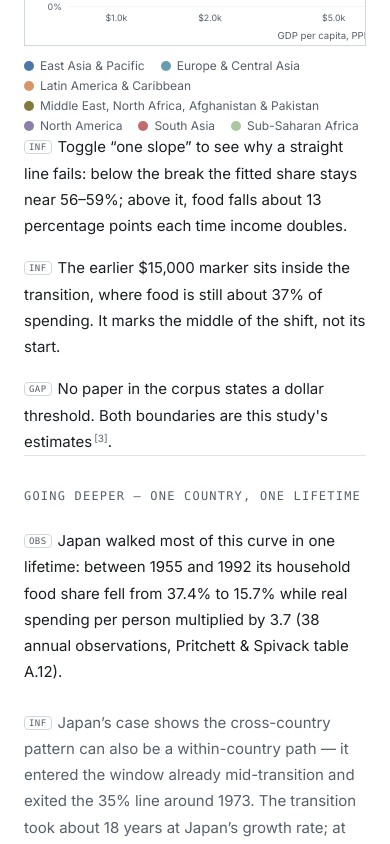
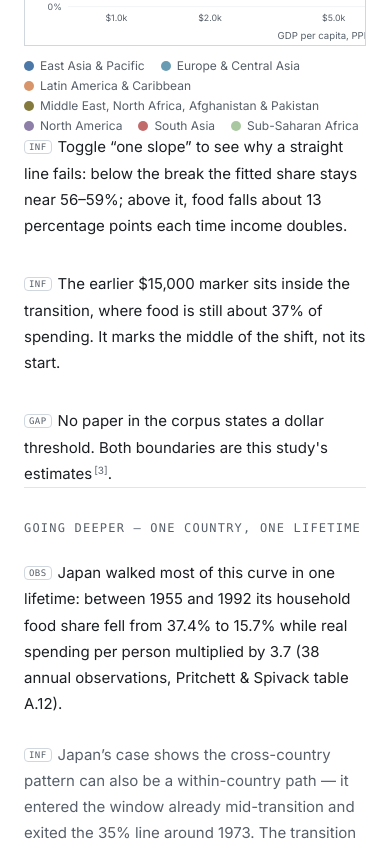
Before and after one commit to Replicant-Partners/engelscurves1, a Next.js app: page /story in a window 390 px wide. Shown: the part 7960-8804 px from the top of the page. Built offline with nearby package versions, Linux system fonts and the light colour scheme.

Commit message:
fix(ch2-ch3): mt-14 gap-y-8 on observation grids — same breathing room as ch1

```diff
--- a/app/story/page.tsx
+++ b/app/story/page.tsx
@@ -275,7 +275,7 @@ export default function StoryPage() {
           <BreakChart />
 
           {/* Three key observations */}
-          <div className="grid grid-cols-1 md:grid-cols-3 gap-x-10 gap-y-4 mt-8">
+          <div className="grid grid-cols-1 md:grid-cols-3 gap-x-10 gap-y-8 mt-14">
             <p className="text-[15px] leading-[1.75]">
               <Tag t="INF" />Toggle &ldquo;one slope&rdquo; to see why a straight line fails: below the break the fitted share stays near 56&ndash;59%; above it, food falls about {Math.round(Math.abs(story.piecewise.slopeAbove) * Math.LN2 * 100)} percentage points each time income doubles.
             </p>
@@ -332,7 +332,7 @@ export default function StoryPage() {
           <EngelExplorer />
 
           {/* Two context notes */}
-          <div className="grid grid-cols-1 md:grid-cols-2 gap-x-12 gap-y-4 mt-8">
+          <div className="grid grid-cols-1 md:grid-cols-2 gap-x-12 gap-y-8 mt-14">
             <p className="text-[15px] leading-[1.75]">
               <Tag t="INF" />This animated lens uses national-accounts food shares (USDA ERS, {explorer.usda.n} countries, 2017&ndash;2023). The shift begins near ${(explorer.usda.knot / 1000).toFixed(1)}k and food reaches 35% near ${(explorer.usda.end / 1000).toFixed(1)}k — earlier than the survey lens because national accounts include imputed rent. The static survey lens is one toggle away; both lenses agree on where the shift <em>starts</em> ($6.6k&ndash;$8.9k) and disagree on where it <em>ends</em>.
             </p>
```
